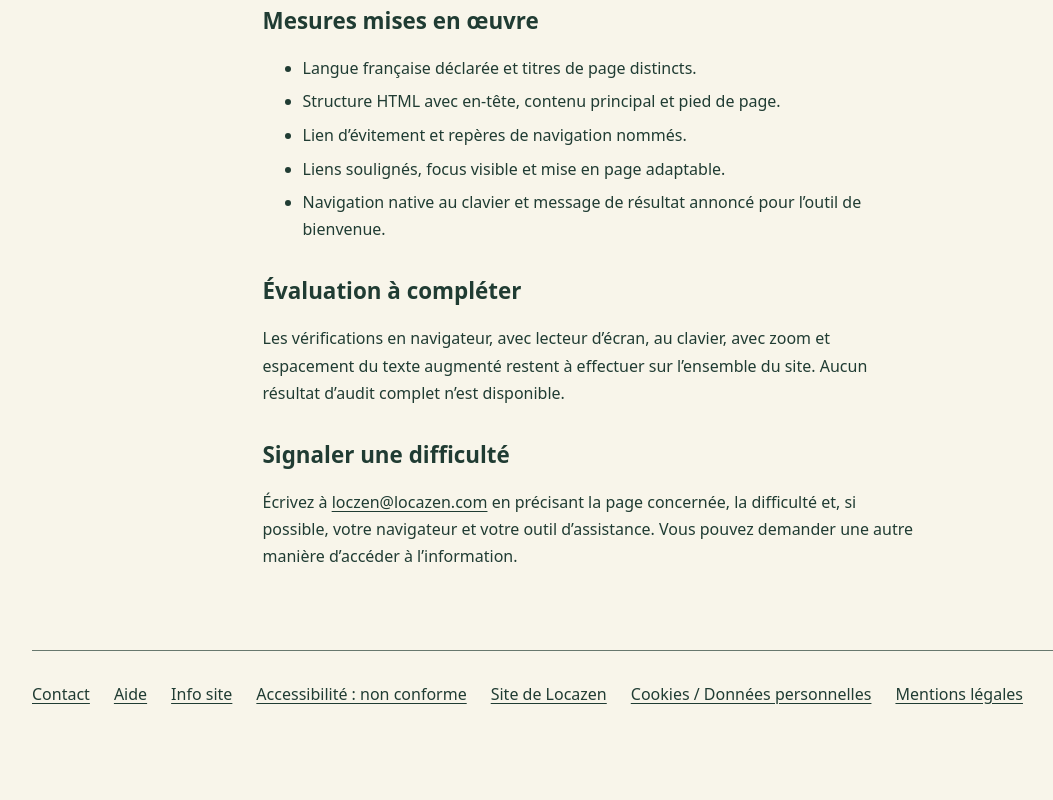
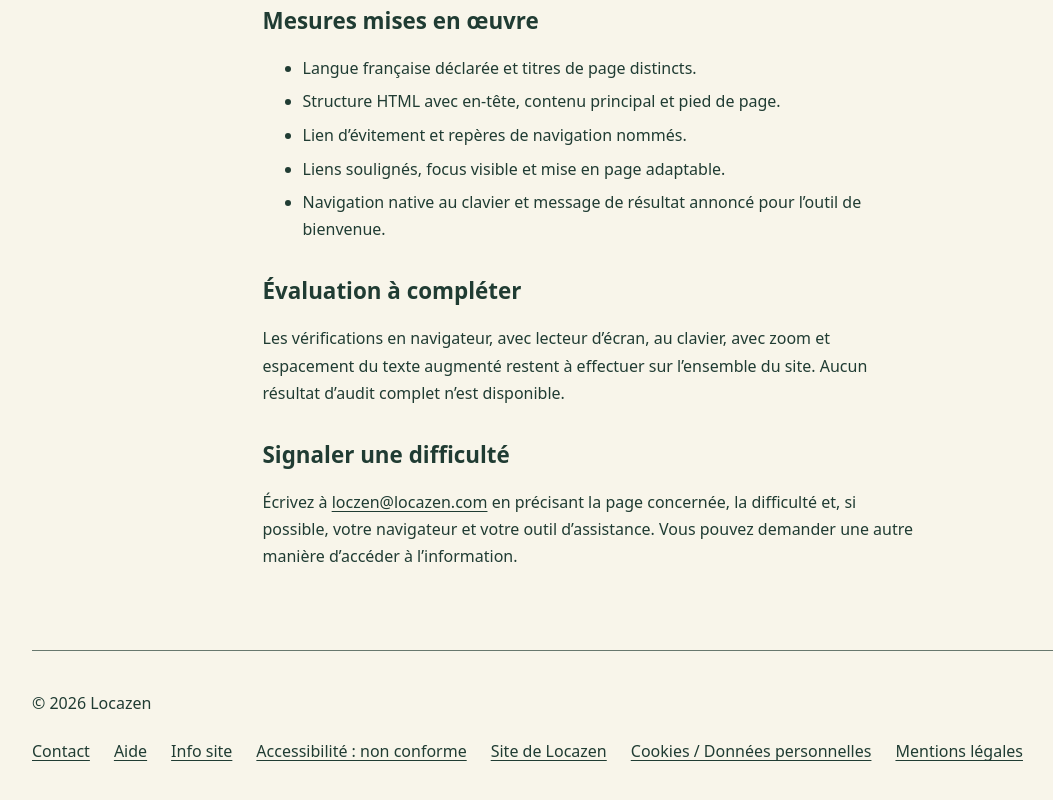
Before and after one commit to Danhunt75/codex-prime, a plain HTML site: page accessibilite.html in a window 1280 px wide. Shown: the part 382-1182 px from the top of the page, without its empty margins (48-1101 px from the left). Before the commit the page ends 1128 px from the top, so only its background shows below. Drawn offline with Linux system fonts and the light colour scheme.

Commit message:
Ajoute © 2026 Locazen au pied de page commun

```diff
--- a/accessibilite.html
+++ b/accessibilite.html
@@ -15,6 +15,7 @@
     <p><strong>Accessibilité : non conforme.</strong></p><p>Cette mention est conservée en l’absence d’un audit de conformité RGAA complet. Aucun taux de conformité n’est établi et les améliorations apportées ne constituent pas une certification.</p><h2>Mesures mises en œuvre</h2><ul><li>Langue française déclarée et titres de page distincts.</li><li>Structure HTML avec en-tête, contenu principal et pied de page.</li><li>Lien d’évitement et repères de navigation nommés.</li><li>Liens soulignés, focus visible et mise en page adaptable.</li><li>Navigation native au clavier et message de résultat annoncé pour l’outil de bienvenue.</li></ul><h2>Évaluation à compléter</h2><p>Les vérifications en navigateur, avec lecteur d’écran, au clavier, avec zoom et espacement du texte augmenté restent à effectuer sur l’ensemble du site. Aucun résultat d’audit complet n’est disponible.</p><h2>Signaler une difficulté</h2><p>Écrivez à <a href="mailto:loczen@locazen.com">loczen@locazen.com</a> en précisant la page concernée, la difficulté et, si possible, votre navigateur et votre outil d’assistance. Vous pouvez demander une autre manière d’accéder à l’information.</p>
   </main>
   <footer class="site-footer">
+  <p>© 2026 Locazen</p>
   <nav aria-label="Pied de page">
     <ul>
       <li><a href="contact.html">Contact</a></li>
```
Also changed, not shown: aide.html (+1 -0 lines), contact.html (+1 -0 lines), donnees-personnelles.html (+1 -0 lines), index.html (+1 -0 lines), info-site.html (+1 -0 lines), mentions-legales.html (+1 -0 lines), outil.html (+1 -0 lines), outils.html (+1 -0 lines).
